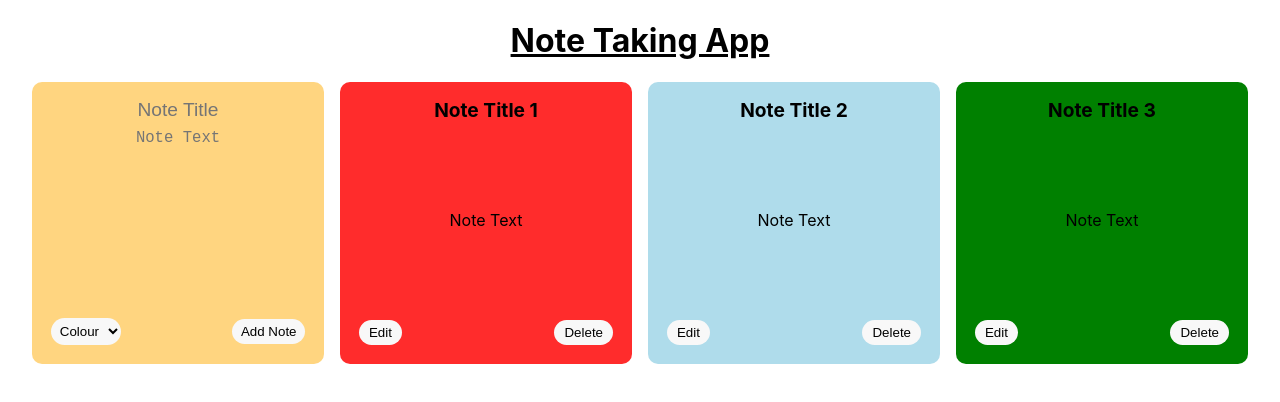
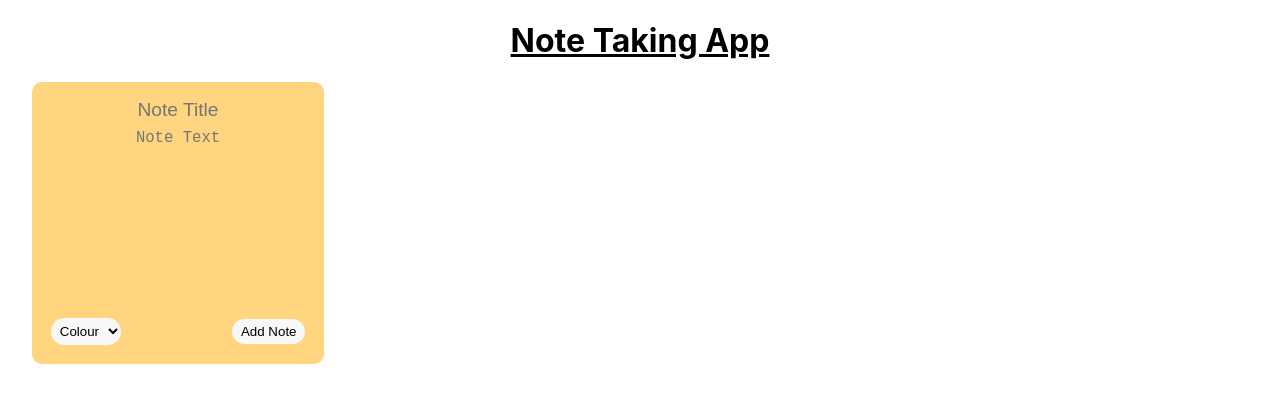
Before and after one commit to Josholeary/RWAT-C19381781, a React (Create React App) app in the folder Lab1/Prob2/note-app/: page / in a window 1280 px wide. Shown: the top 402 px of the page. Built offline with nearby package versions, Linux system fonts and the light colour scheme.

Commit message:
Added input validation for colours and removed sample notes

```diff
--- a/Lab1/Prob2/note-app/src/App.js
+++ b/Lab1/Prob2/note-app/src/App.js
@@ -4,24 +4,6 @@ import AllNotes from "./components/AllNotes";
 
 const App = () => {
   const [notes, setNotes] = useState([
-    {
-    id: nanoid(),
-    noteTitle: "Note Title 1",
-    noteText: "Note Text",
-    noteColour: "red"
-  },
-  {
-    id: nanoid(),
-    noteTitle: "Note Title 2",
-    noteText: "Note Text",
-    noteColour: "blue"
-  },
-  {
-    id: nanoid(),
-    noteTitle: "Note Title 3",
-    noteText: "Note Text",
-    noteColour: "green"
-  }
 ]);
 
   const saveNote =  (title, text, colour) => {
--- a/Lab1/Prob2/note-app/src/components/AddNote.js
+++ b/Lab1/Prob2/note-app/src/components/AddNote.js
@@ -18,7 +18,7 @@ const AddNote = ({saveNoteHandler}) => {
     };
 
     const saveHandler = () => {
-        if(noteText.trim().length > 0 && noteTitle.trim().length > 0)
+        if(noteText.trim().length > 0 && noteTitle.trim().length > 0 && noteColour.trim().length > 0)
         {
             saveNoteHandler(noteTitle,noteText,noteColour);
             setNoteTitle('');
--- a/Lab1/Prob2/note-app/src/index.css
+++ b/Lab1/Prob2/note-app/src/index.css
@@ -129,7 +129,7 @@ textarea {
 }
 
 .note.green-Note {
-  background-color: green;
+  background-color: #98fb98
 }
 
 .none {
```
